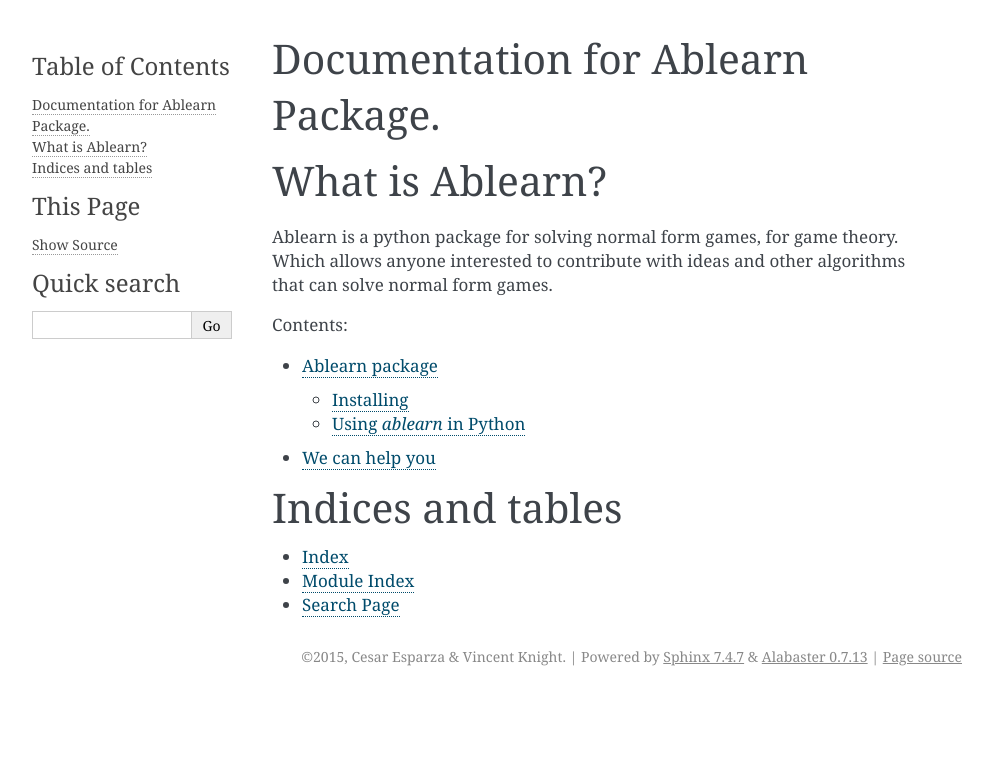
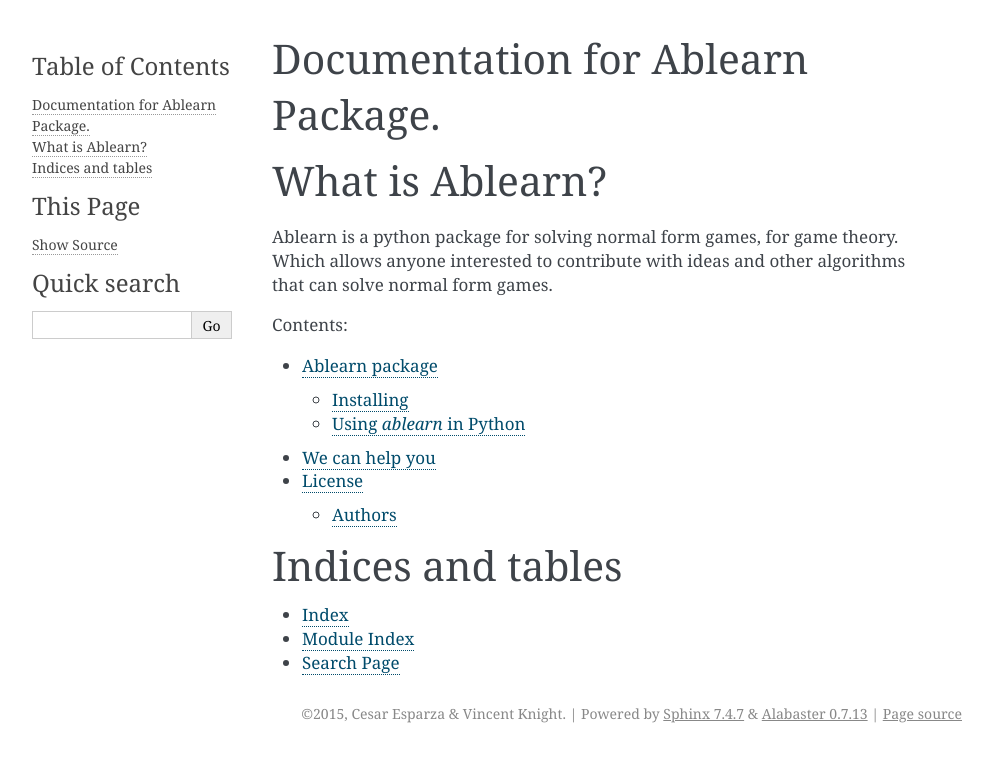
Before and after one commit to cesaresparza/Dissertation-written, a Sphinx documentation site: the page built from docs/source/index.rst, in a window 1280 px wide. Shown: the top 762 px of the page, without its empty margins (148-1141 px from the left). Built offline with Sphinx 7.4.7, drawn with Linux system fonts in a browser that asks for light colours.

Commit message:
Second attempt for creating doc.

```diff
--- a/docs/source/index.rst
+++ b/docs/source/index.rst
@@ -13,10 +13,11 @@ solve normal form games.
 Contents:
 
 .. toctree::
-   :maxdepth: 2
+   :maxdepth: 3
 
    howtouse
    help
+   license
 
 
 Indices and tables
--- a/docs/source/license.rst
+++ b/docs/source/license.rst
@@ -5,6 +5,6 @@ This package was created for python usage.
 
 
 Authors
-=======
+^^^^^^^
 Cesar Esparza
 Vincent Knight
```
Also changed, not shown: docs/source/howtouse.rst (+4 -4 lines).
